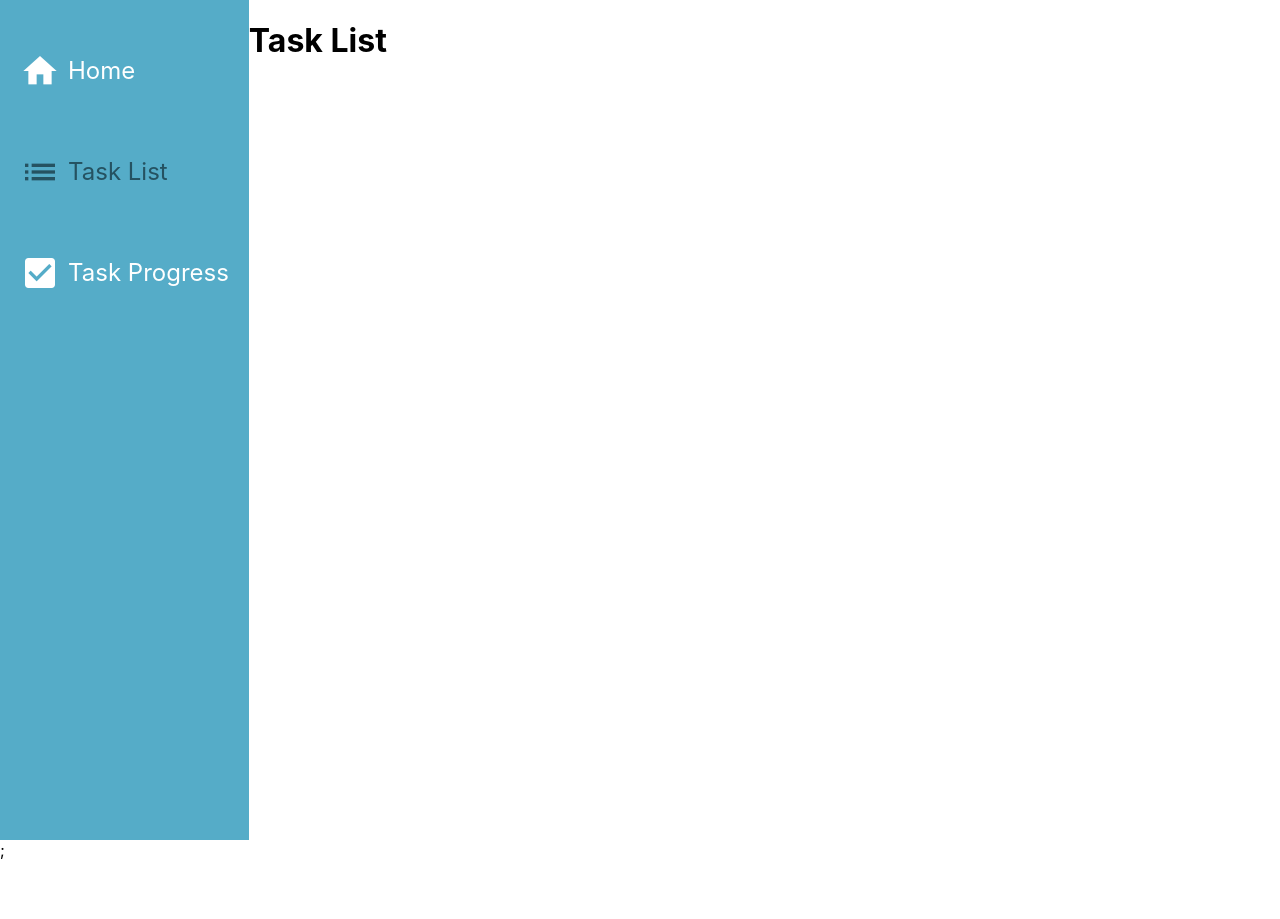
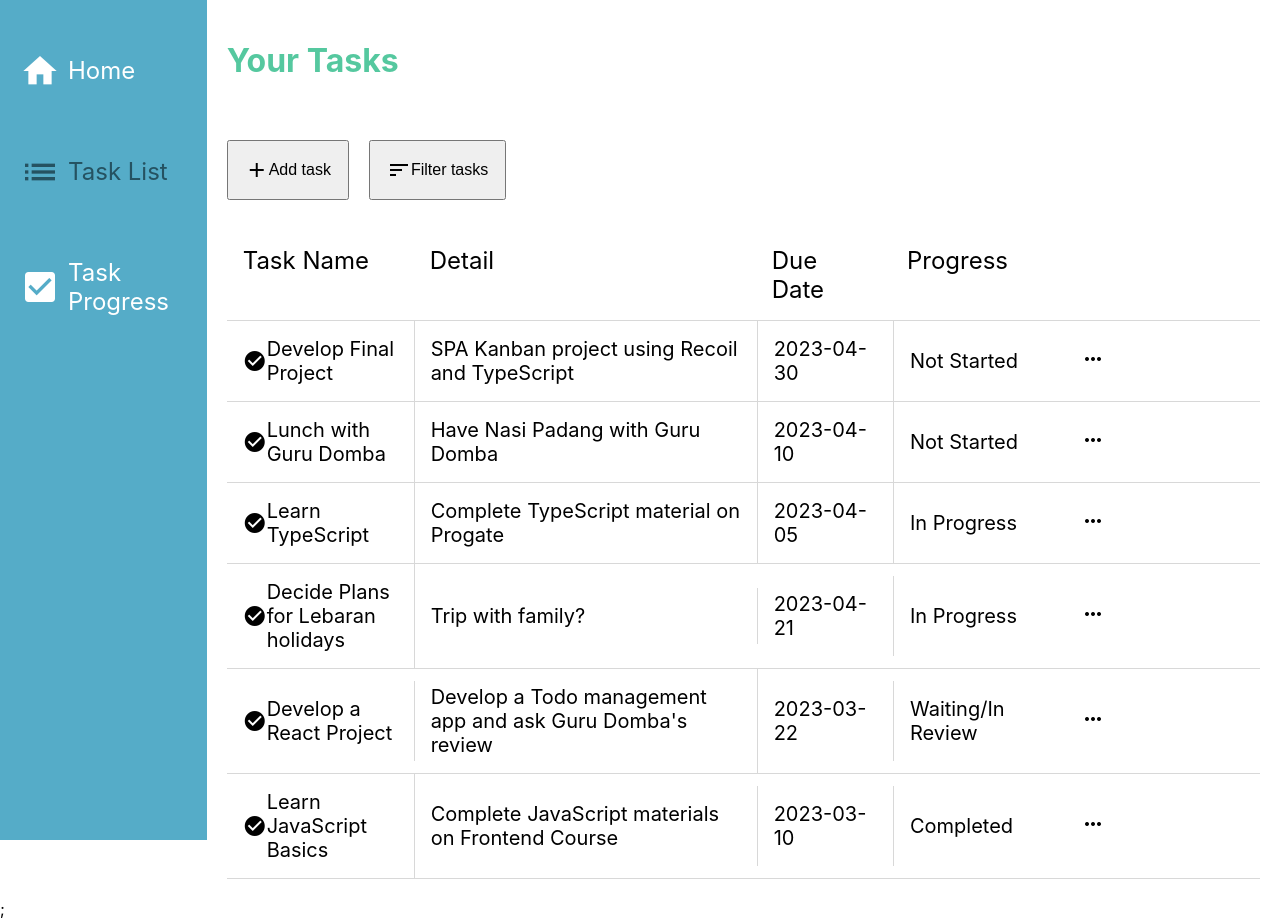
Before and after one commit to vyonizr/kanban-project, a React (Vite) app: page /task-list in a window 1280 px wide. Before the commit the page ends 860 px from the top, so only its background shows below. Built offline with nearby package versions, Linux system fonts and the light colour scheme.

Commit message:
Develop the layouts of TaskList and TaskProgress pages

```diff
--- a/src/App.tsx
+++ b/src/App.tsx
@@ -2,6 +2,8 @@
 import { RecoilRoot } from "recoil";
 import SideMenuLayout from "./layouts/SideMenuLayout";
 import TaskSummary from "./features/tasks/components/TaskSummary";
+import TaskList from "./features/tasks/components/TaskList/TaskList";
+import TaskProgress from "./features/tasks/components/TaskProgress/TaskProgress";
 
 const router = createBrowserRouter([
   {
@@ -20,7 +22,7 @@
     children: [
       {
         path: "/task-list",
-        element: <h1>Task List</h1>,
+        element: <TaskList />,
       },
     ],
   },
@@ -30,7 +32,7 @@
     children: [
       {
         path: "/task-progress",
-        element: <h1>Task Progress</h1>,
+        element: <TaskProgress />,
       },
     ],
   },
--- a/src/features/tasks/TaskSelectors.ts
+++ b/src/features/tasks/TaskSelectors.ts
@@ -19,3 +19,30 @@
     });
   },
 });
+
+export const notStartedTasksSelector = selector<Task[]>({
+  key: "not_started_tasks",
+  get: ({ get }) => {
+    return get(tasksState).filter((task) => {
+      return task.progressOrder === 1;
+    });
+  },
+});
+
+export const inProgressTasksSelector = selector<Task[]>({
+  key: "in_progress_tasks",
+  get: ({ get }) => {
+    return get(tasksState).filter((task) => {
+      return task.progressOrder === 2;
+    });
+  },
+});
+
+export const waitingTasksSelector = selector<Task[]>({
+  key: "waiting_tasks",
+  get: ({ get }) => {
+    return get(tasksState).filter((task) => {
+      return task.progressOrder === 3;
+    });
+  },
+});
--- /dev/null
+++ b/src/features/tasks/components/TaskList/TaskList.tsx
@@ -0,0 +1,79 @@
+import { useRecoilValue } from "recoil";
+import { tasksState } from "../../TaskAtoms";
+import TaskListItem from "./TaskListItem";
+import type { Task, CSSProperties } from "../../../../types";
+
+const TaskList = (): JSX.Element => {
+  const tasks: Task[] = useRecoilValue(tasksState);
+
+  return (
+    <div style={styles.container}>
+      <h1 style={styles.heading}>Your Tasks</h1>
+      <div style={styles.taskButtons}>
+        <button style={styles.button}>
+          <span className="material-icons">add</span>Add task
+        </button>
+        <button style={styles.button}>
+          <span className="material-icons">sort</span>Filter tasks
+        </button>
+      </div>
+      <div>
+        <div style={styles.tableHead}>
+          <div style={styles.tableHeaderTaskName}>Task Name</div>
+          <div style={styles.tableHeaderDetail}>Detail</div>
+          <div style={styles.tableHeaderDueDate}>Due Date</div>
+          <div style={styles.tableHeaderProgress}>Progress</div>
+        </div>
+        {tasks.map((task: Task) => {
+          return <TaskListItem task={task} key={task.id} />;
+        })}
+      </div>
+    </div>
+  );
+};
+
+const styles: CSSProperties = {
+  container: {
+    padding: "20px",
+  },
+  heading: {
+    color: "#55C89F",
+    marginBottom: "60px",
+  },
+  taskButtons: {
+    display: "flex",
+    marginBottom: "30px",
+    position: "relative",
+  },
+  button: {
+    padding: "16px",
+    fontSize: "16px",
+    marginRight: "20px",
+    cursor: "pointer",
+    display: "flex",
+    alignItems: "center",
+  },
+  tableHead: {
+    display: "flex",
+    fontSize: "24px",
+    borderBottom: "1px solid #D8D8D8",
+  },
+  tableHeaderTaskName: {
+    padding: "16px",
+    width: "15%",
+  },
+  tableHeaderDetail: {
+    padding: "16px",
+    width: "30%",
+  },
+  tableHeaderDueDate: {
+    padding: "16px",
+    width: "10%",
+  },
+  tableHeaderProgress: {
+    padding: "16px",
+    width: "15%",
+  },
+};
+
+export default TaskList;
--- /dev/null
+++ b/src/features/tasks/components/TaskList/TaskListItem.tsx
@@ -0,0 +1,79 @@
+import type { Task, CSSProperties } from "../../../../types";
+
+interface TaskListItemProps {
+  task: Task;
+}
+
+const getProgressCategory = (progressOrder: number): string => {
+  switch (progressOrder) {
+    case 1:
+      return "Not Started";
+    case 2:
+      return "In Progress";
+    case 3:
+      return "Waiting/In Review";
+    case 4:
+      return "Completed";
+    default:
+      return "Not Started";
+  }
+};
+
+const TaskListItem = ({ task }: TaskListItemProps): JSX.Element => {
+  return (
+    <div style={styles.tableBody}>
+      <div style={styles.tableBodyTaskTitle}>
+        <span className="material-icons">check_circle</span>
+        {task.title}
+      </div>
+      <div style={styles.tableBodyDetail}>{task.detail}</div>
+      <div style={styles.tableBodyDueDate}>{task.dueDate}</div>
+      <div style={styles.tableBodyprogress}>
+        {getProgressCategory(task.progressOrder)}
+      </div>
+      <div>
+        <span className="material-icons" style={styles.menuIcon}>
+          more_horiz
+        </span>
+      </div>
+    </div>
+  );
+};
+
+const styles: CSSProperties = {
+  tableBody: {
+    display: "flex",
+    alignItems: "center",
+    borderBottom: "1px solid #D8D8D8",
+    fontSize: "20px",
+    position: "relative",
+  },
+  tableBodyTaskTitle: {
+    width: "15%",
+    padding: "16px",
+    display: "flex",
+    alignItems: "center",
+    overflowWrap: "anywhere",
+    borderRight: "1px solid #D8D8D8",
+  },
+  tableBodyDetail: {
+    width: "30%",
+    padding: "16px",
+    overflowWrap: "anywhere",
+    borderRight: "1px solid #D8D8D8",
+  },
+  tableBodyDueDate: {
+    width: "10%",
+    padding: "16px",
+    borderRight: "1px solid #D8D8D8",
+  },
+  tableBodyprogress: {
+    width: "15%",
+    padding: "16px",
+  },
+  menuIcon: {
+    cursor: "pointer",
+  },
+};
+
+export default TaskListItem;
--- /dev/null
+++ b/src/features/tasks/components/TaskProgress/TaskCard.tsx
@@ -0,0 +1,70 @@
+import type { Task, CSSProperties } from "../../../../types";
+
+interface TaskCardProps {
+  task: Task;
+}
+
+const getArrowPositionStyle = (progressOrder: number): React.CSSProperties => {
+  const justifyContentValue: "flex-end" | "space-between" =
+    progressOrder === 1 ? "flex-end" : "space-between";
+  return {
+    display: "flex",
+    justifyContent: justifyContentValue,
+  };
+};
+
+const TaskCard = ({ task }: TaskCardProps): JSX.Element => {
+  return (
+    <div style={styles.taskCard}>
+      <div style={styles.taskIcons}>
+        <div className="material-icons">check_circle</div>
+        <div className="material-icons" style={styles.menuIcon}>
+          more_vert
+        </div>
+      </div>
+      <p style={styles.taskTitle}>{task.title}</p>
+      <div>
+        <p>{task.detail}</p>
+      </div>
+      <div>
+        <p>Due on {task.dueDate}</p>
+      </div>
+      <div style={getArrowPositionStyle(task.progressOrder)}>
+        {task.progressOrder !== 1 && (
+          <button className="material-icons">chevron_left</button>
+        )}
+        {task.progressOrder !== 4 && (
+          <button className="material-icons">chevron_right</button>
+        )}
+      </div>
+    </div>
+  );
+};
+
+const styles: CSSProperties = {
+  taskCard: {
+    backgroundColor: "#C7EFD0",
+    borderRadius: "12px",
+    padding: "24px",
+    margin: "12px 0",
+    fontSize: "20px",
+    overflowWrap: "anywhere",
+    position: "relative",
+  },
+  taskIcons: {
+    display: "flex",
+    justifyContent: "space-between",
+  },
+  menuIcon: {
+    cursor: "pointer",
+  },
+  taskTitle: {
+    fontSize: "30px",
+  },
+  arrowsContainer: {
+    display: "flex",
+    justifyContent: "space-between",
+  },
+};
+
+export default TaskCard;
--- /dev/null
+++ b/src/features/tasks/components/TaskProgress/TaskColumn.tsx
@@ -0,0 +1,42 @@
+import TaskCard from "./TaskCard";
+import type { Task, CSSProperties } from "../../../../types";
+
+interface TaskColumnProps {
+  columnTitle: string;
+  tasks: Task[];
+}
+
+const TaskColumn = ({ columnTitle, tasks }: TaskColumnProps): JSX.Element => {
+  return (
+    <div style={styles.categoryColumn}>
+      <div style={styles.columnTitleWrapper}>
+        <h2 style={styles.categoryTitle}>{columnTitle}</h2>
+        <div className="material-icons" style={styles.plusIcon}>
+          add
+        </div>
+      </div>
+      <div>
+        {tasks.map((task: Task) => {
+          return <TaskCard key={task.id} task={task} />;
+        })}
+      </div>
+    </div>
+  );
+};
+
+const styles: CSSProperties = {
+  plusIcon: {
+    cursor: "pointer",
+  },
+  categoryColumn: {
+    width: "22%",
+  },
+  columnTitleWrapper: {
+    display: "flex",
+    justifyContent: "space-between",
+    alignItems: "center",
+    padding: "0 4px",
+  },
+};
+
+export default TaskColumn;
--- /dev/null
+++ b/src/features/tasks/components/TaskProgress/TaskProgress.tsx
@@ -0,0 +1,47 @@
+import { useRecoilValue } from "recoil";
+import {
+  notStartedTasksSelector,
+  inProgressTasksSelector,
+  waitingTasksSelector,
+  completedTasksSelector,
+} from "../../TaskSelectors";
+import TaskColumn from "./TaskColumn";
+import type { Task, CSSProperties } from "../../../../types";
+
+const TaskProgress = (): JSX.Element => {
+  const notStartedTasks: Task[] = useRecoilValue(notStartedTasksSelector);
+
+  const inProgressTasks: Task[] = useRecoilValue(inProgressTasksSelector);
+
+  const waitingTasks: Task[] = useRecoilValue(waitingTasksSelector);
+
+  const completedTasks: Task[] = useRecoilValue(completedTasksSelector);
+
+  return (
+    <div style={styles.container}>
+      <h1 style={styles.heading}>Task Progress</h1>
+      <div style={styles.taskCategories}>
+        <TaskColumn columnTitle="Not Started" tasks={notStartedTasks} />
+        <TaskColumn columnTitle="In Progress" tasks={inProgressTasks} />
+        <TaskColumn columnTitle="In Review / Waiting" tasks={waitingTasks} />
+        <TaskColumn columnTitle="Completed" tasks={completedTasks} />
+      </div>
+    </div>
+  );
+};
+
+const styles: CSSProperties = {
+  container: {
+    padding: "20px",
+  },
+  heading: {
+    color: "#55C89F",
+    marginBottom: "60px",
+  },
+  taskCategories: {
+    display: "flex",
+    justifyContent: "space-around",
+  },
+};
+
+export default TaskProgress;
```
